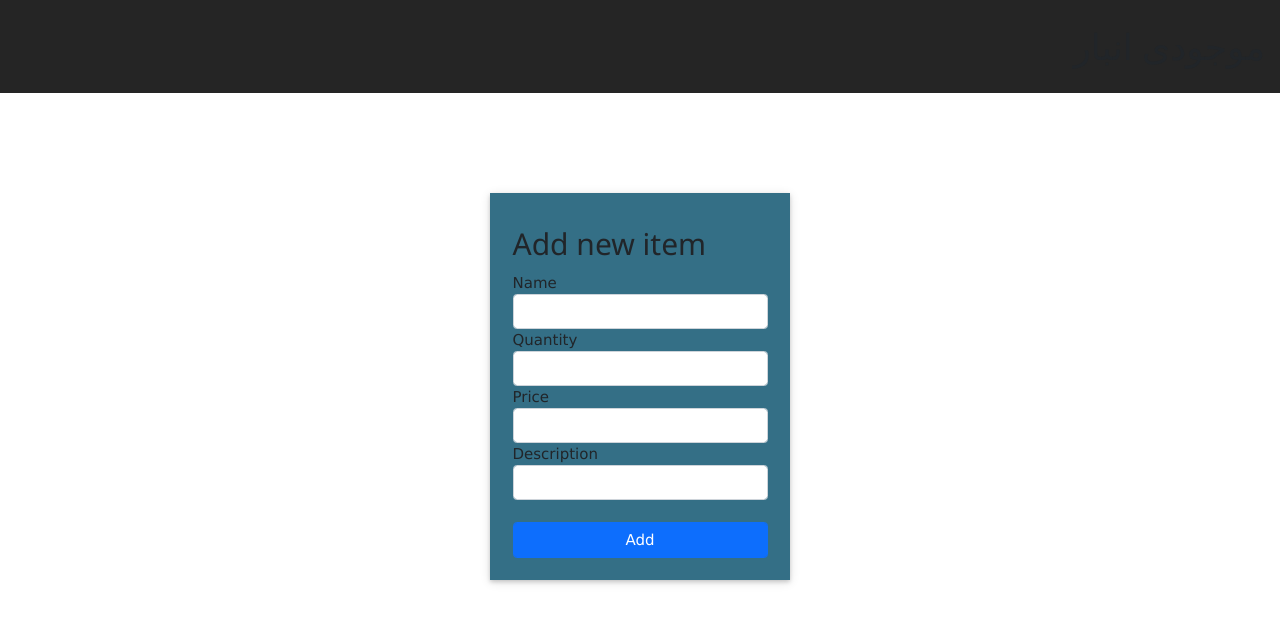
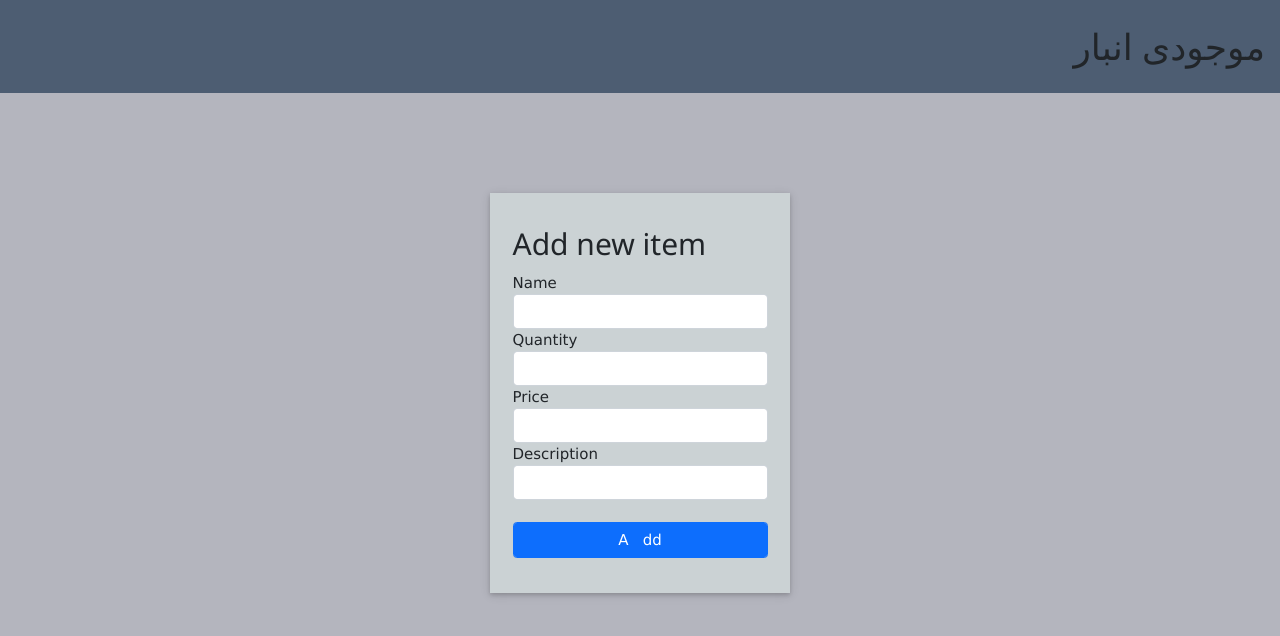
Before and after one commit to HaroonRashid15/Homwork-enventory, a PHP site: page /new_item.php in a window 1280 px wide. Shown: the top 636 px of the page. Run offline with PHP 8.4, Linux system fonts and the light colour scheme.

Commit message:
the first commit

```diff
--- a/css/mystyle.css
+++ b/css/mystyle.css
@@ -1,8 +1,13 @@
 .new_item_form {
-    background-color: #346f86;
+    background-color: #cbd2d4;
     padding-top: 100px;
     margin: 0px auto;
     width: 300px;
+    height: 400px;
+}
+
+body {
+    background-color: rgb(180, 181, 190);
 }
 
 .new_item_form form div input {
@@ -15,9 +20,8 @@ header::after {
 }
 
 header {
-    background-color: #000000da;
+    background-color: #3b4e64d7;
     overflow: hidden;
-    text-align: center;
 }
 
 header h1 {
--- a/delete.php
+++ b/delete.php
@@ -6,6 +6,6 @@ if(isset($_GET['id'])){
     if($sql){
         header("Location:index.php");
     }else{
-        header("Location.php?msg=<h6 style='color:red'>The item wasn't deleted!</h6>");
+        header("Location:index.php?msg=<h6 style='color:red'>The item wasn't deleted!</h6>");
     }
 }
--- a/index.php
+++ b/index.php
@@ -5,7 +5,6 @@
 
     <link rel="stylesheet" href="css/bootstrap.css">
     <link rel="stylesheet" href="css/bootstrap.css">
-
     <link rel="stylesheet" href="css/mystyle.css">
     <meta http-equiv="X-UA-Compatible" content="IE=edge">
     <meta name="viewport" content="width=device-width, initial-scale=1.0">
--- a/new_item.php
+++ b/new_item.php
@@ -47,7 +47,7 @@ if(isset($_GET['q'])){
                 <input type="text" name="desc" class="form-control" value="<?php echo($desc)?>" id="desc">
             </div>
             <br>
-            <input type="submit" value="<?php if(isset($_GET['q'])) echo('Update'); else{ echo('Add');}?>" class="btn btn-primary form-control">
+            <input type="submit" value="<?php if(isset($_GET['q'])) echo('Update'); else{ echo('A   dd');}?>" class="btn btn-primary form-control">
         </form>
     </div>
 
```
Also changed, not shown: jquery.html (deleted, +0 -31 lines).
